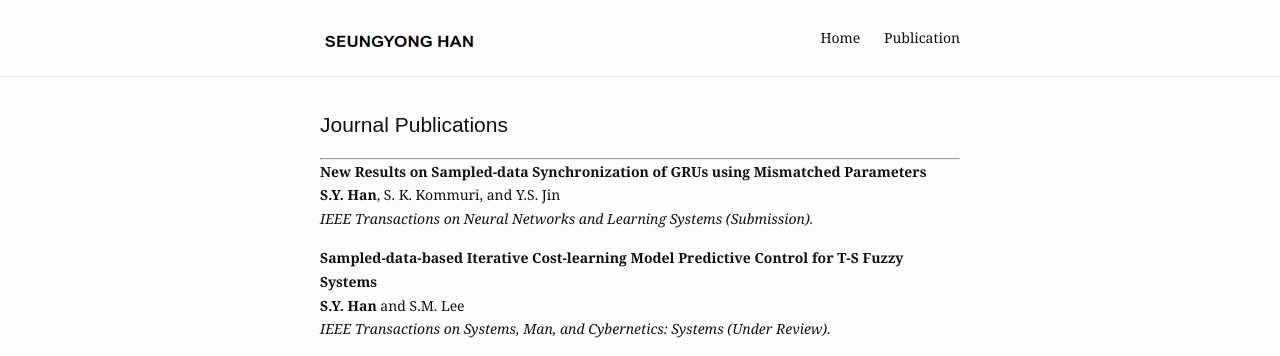
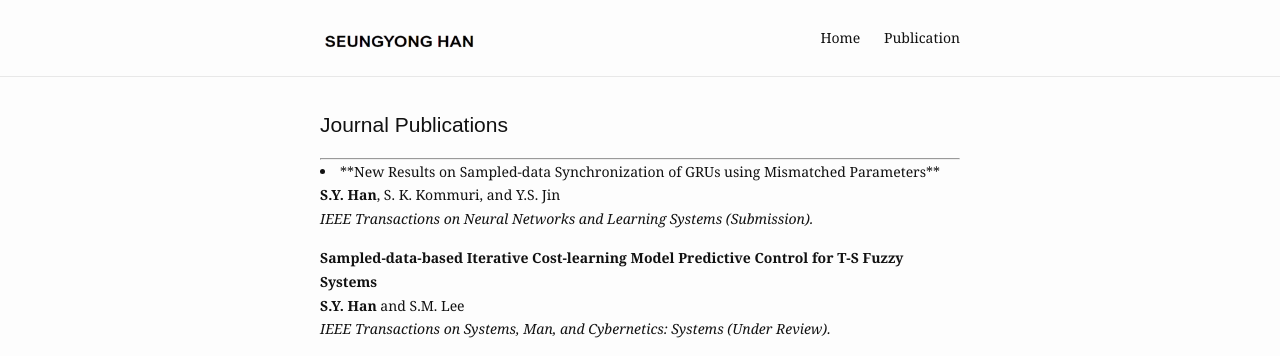
Before and after one commit to seungyong-han/seungyong-han.github.io, a Jekyll site: the page built from publication.md, in a window 1280 px wide. Shown: the top 356 px of the page. Built offline with Jekyll 4.4.1, drawn with Linux system fonts in a browser that asks for light colours.

```diff
--- a/publication.md
+++ b/publication.md
@@ -6,7 +6,7 @@ slug: /publication
 
 ## Journal Publications
 ___
-**New Results on Sampled-data Synchronization of GRUs using Mismatched Parameters**
+<li>**New Results on Sampled-data Synchronization of GRUs using Mismatched Parameters**</li>
 <strong>S.Y. Han</strong>, S. K. Kommuri, and Y.S. Jin
 *IEEE Transactions on Neural Networks and Learning Systems (Submission).*
 
```
